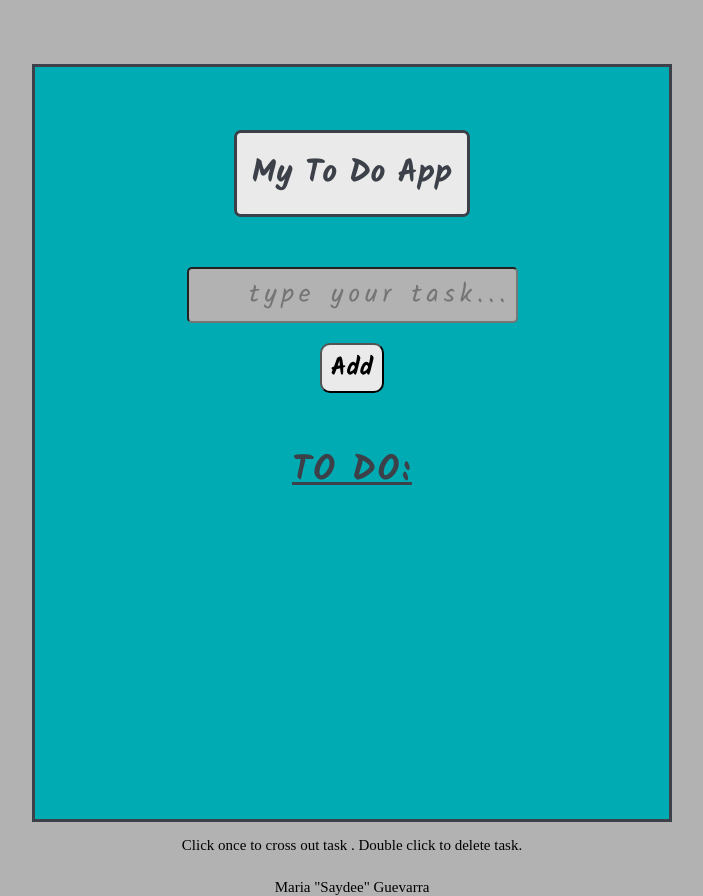
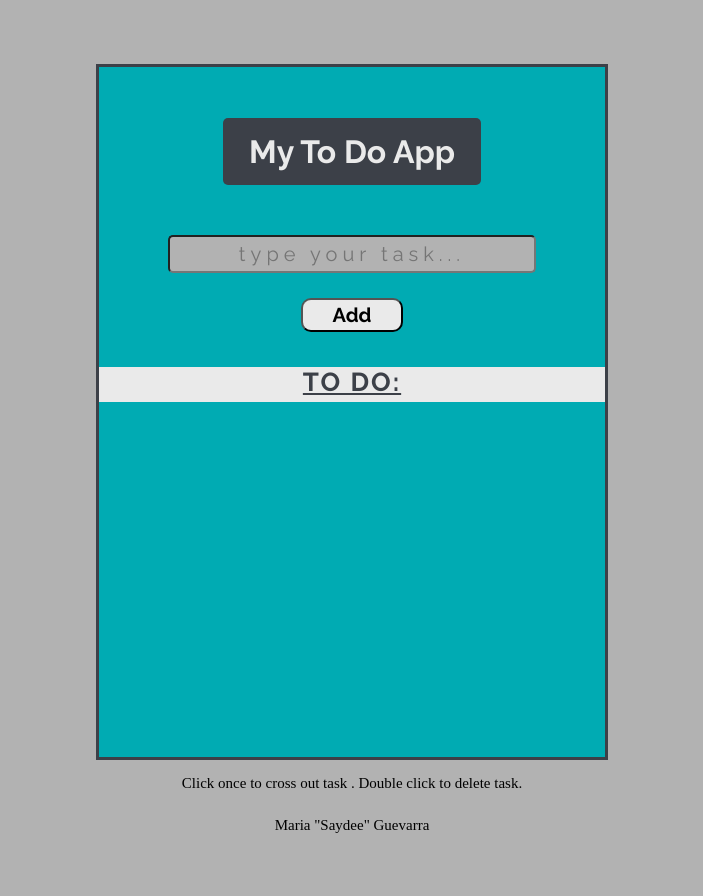
Before and after one commit to SaydeeG5/FSDI103ToDoApp, a plain HTML site: page index.html in a window 1280 px wide. Shown: the whole page, without its empty margins (288-991 px from the left). After the commit the page ends 834 px from the top, so only its background shows below. Drawn offline with Linux system fonts and the light colour scheme.

Commit message:
Update mystyle.css

```diff
--- a/mystyle.css
+++ b/mystyle.css
@@ -3,36 +3,40 @@
     margin: 0;
     padding: 0;
 }
-
 body {
     background-color: #B2B2B2;
 }
+
 .body2 {
-    font-family: kalam,sans-serif;
+    font-family: Raleway;
     text-align: center;
     color: #3C4048;
     background-color: #00ABB3;
     border: solid #3C4048 3px;
     margin-top: 5%;
-    margin-left: 25%;
-    margin-right: 25%;
+    margin-left: 30%;
+    margin-right: 30%;
     padding-bottom: 25%;
 }
 
 h1 {
-    background-color: #EAEAEA;
-    border: solid #3C4048 3px;
-    border-radius: 7px;
+    background-color: #3C4048;
+    color: #EAEAEA;
+    display: inline-block;
+    border-radius: 5px;
+    width: 45%;
     margin-top: 10%;
-    display: inline-block;
     padding: 15px;
 }
 
 h2 {
+    background-color: #EAEAEA;
+    height: 35px;
     text-transform: uppercase;
+    justify-content: center;
     letter-spacing: 2px;
-    margin-top: 50px;
-    font-size: 35px;
+    margin-top: 35px;
+    font-size: 26px;
     text-decoration: underline;
 }
 
@@ -42,19 +46,19 @@ input{
     margin-left: auto;
     margin-right: auto;
     padding: 5px;
-    font-size: 26px;
-    font-family: Kalam;
-    text-align: right;
+    font-size: 20px;
+    font-family: Raleway;
+    text-align: center;
     letter-spacing: 5px;
     border-radius: 5px;
-    width:50%;
+    width:70%;
 }
 
 button {
-    margin-top: 20px;
-    width: 10%;
-    font-family: Kalam;
-    font-size: 25px;
+    margin-top: 25px;
+    width: 20%;
+    font-family: Raleway;
+    font-size: 20px;
     font-weight: bold;
     background-color: #EAEAEA;
     border-radius: 10px;
@@ -68,10 +72,11 @@ button:hover {
 }
 
 ul {
+    margin-top: 35px;
     width: 50%;
     margin-left: auto;
     margin-right: auto;
-    font-size: 35px;
+    font-size: 26px;
 }
 
 p{
```
